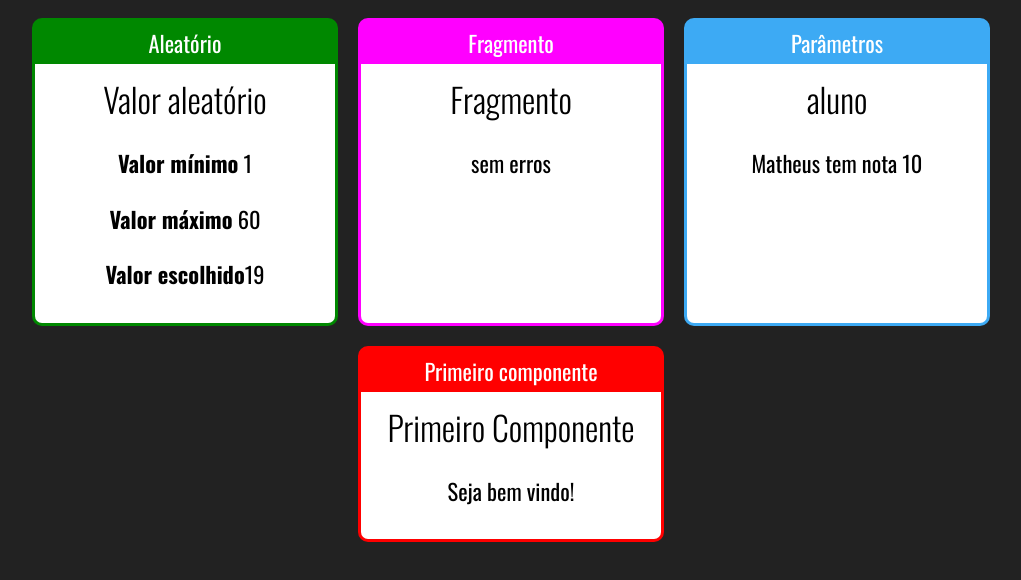
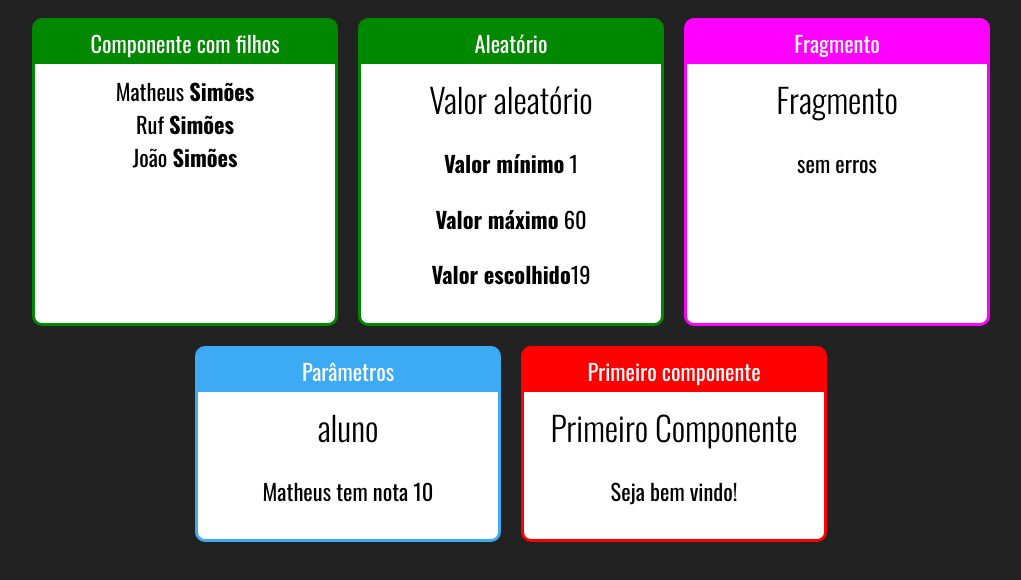
Before and after one commit to MatheusSimoes13/Clear-JS-Treinamento, a React (Create React App) app in the folder fundamentos-react/: page / in a window 1280 px wide. Shown: the top 580 px of the page, without its empty margins (129-1150 px from the left). Built offline with nearby package versions, Linux system fonts and the light colour scheme.

Commit message:
Componente com filho #01, #02

```diff
--- a/fundamentos-react/src/App.jsx
+++ b/fundamentos-react/src/App.jsx
@@ -2,6 +2,9 @@ import './App.css'
 import React from "react"
 
 import Card from "./components/layout/Card"
+
+import Family from './components/basics/Family'
+import FamilyMember from './components/basics/FamilyMember'
 import Random from "./components/basics/Random"
 import First from './components/basics/First'
 import WithParams from "./components/basics/WithParams"
@@ -12,7 +15,13 @@ export default _ => (
         <div className="App">
 
             <div className="Cards">
-
+                <Card titulo="Componente com filhos" color="#080">
+                    <Family surname="Simões">
+                        <FamilyMember name="Matheus"></FamilyMember>
+                        <FamilyMember name="Ruf" ></FamilyMember>
+                        <FamilyMember name="João"></FamilyMember>
+                    </Family>
+                </Card>
                 <Card titulo="Aleatório" color="#080">
                     <Random min={1} max={60}/>
                 </Card>
--- /dev/null
+++ b/fundamentos-react/src/components/basics/Family.jsx
@@ -0,0 +1,14 @@
+import React, { cloneElement } from "react"
+
+export default (props) => {
+    return (
+        <div>
+            {
+                props.children.map((child, i)=>{
+                    return cloneElement(child, { ...props, key: i})
+                })
+            }
+        </div>
+    )
+
+}
--- /dev/null
+++ b/fundamentos-react/src/components/basics/FamilyMember.jsx
@@ -0,0 +1,11 @@
+import React from "react"
+
+export default (props) => {
+
+    return (
+        <div>
+            {props.name} <strong>{props.surname}</strong>
+        </div>
+    )
+
+}
```
